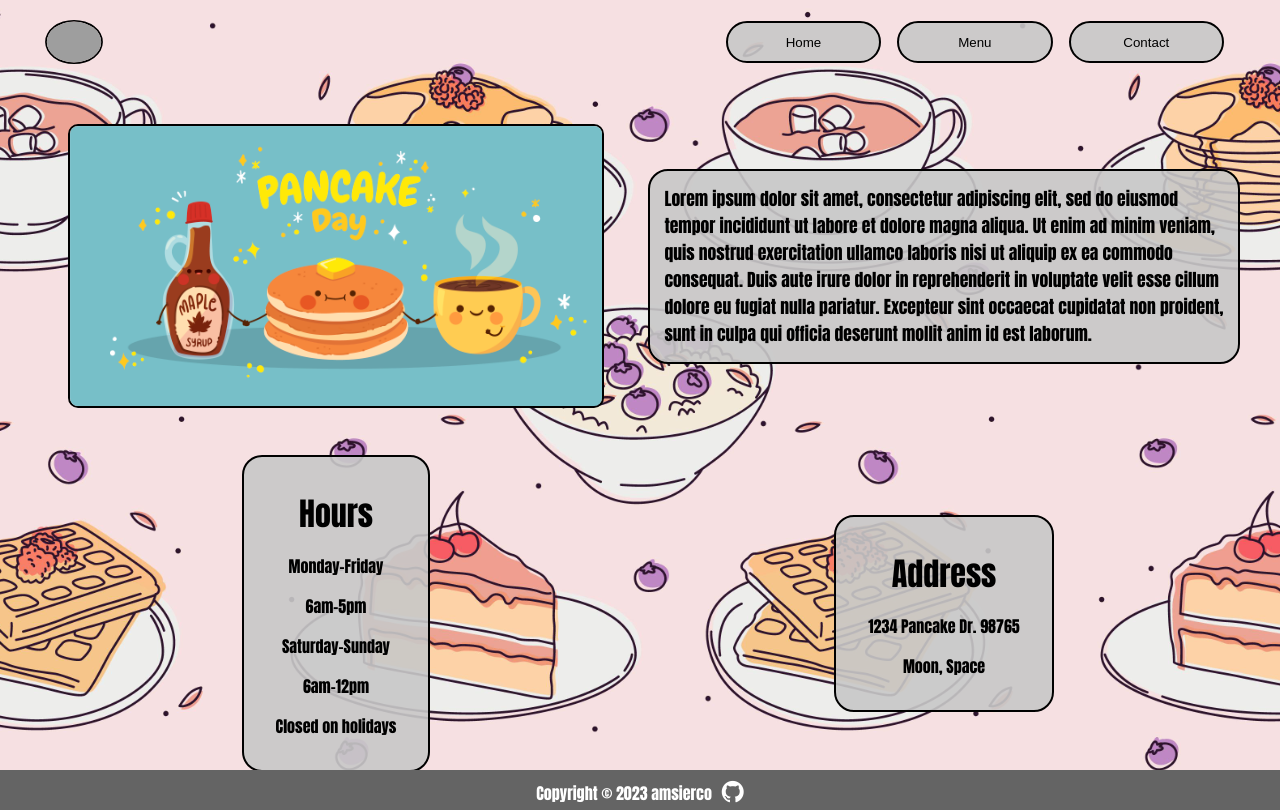
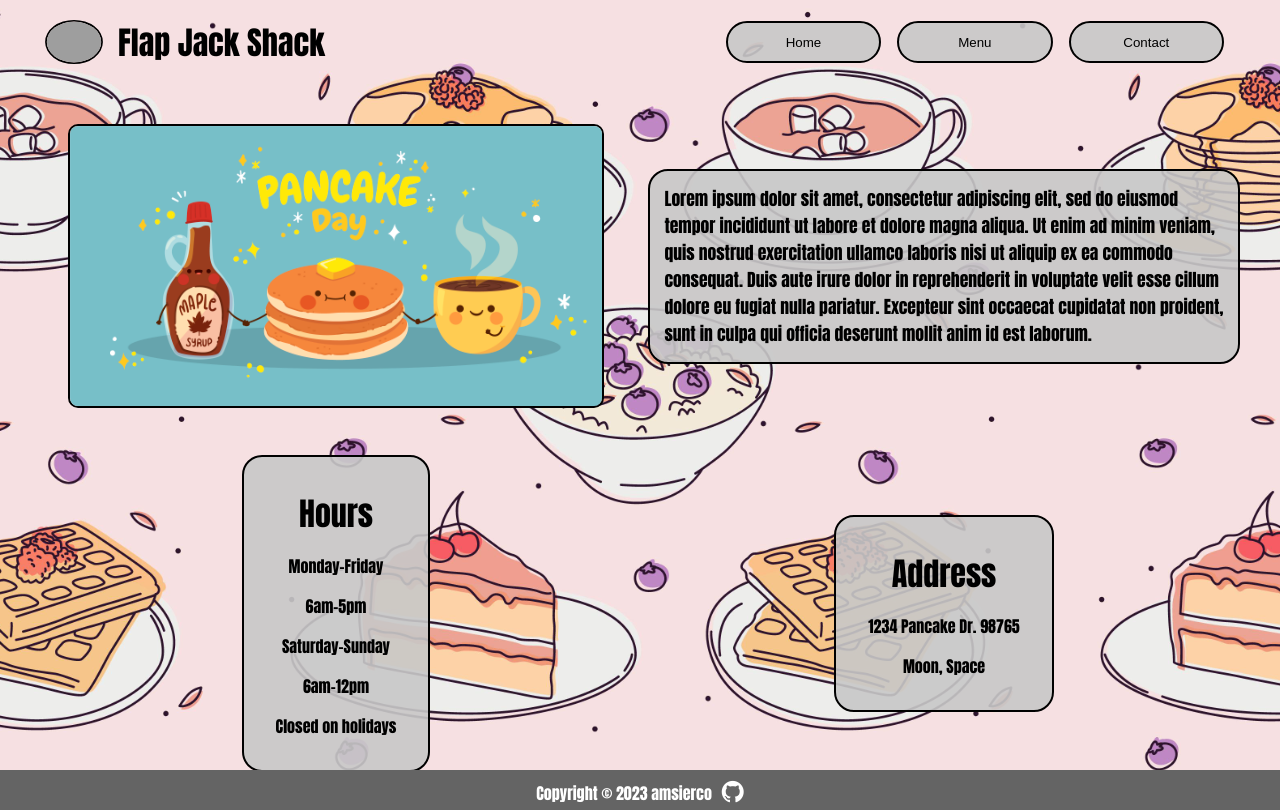
Before and after one commit to amsierco/restaurant_page, a website built with webpack: page dist/index.html in a window 1280 px wide. Built offline with nearby package versions, Linux system fonts and the light colour scheme; grey boxes are pictures that could not be loaded.

Commit message:
Added store name

```diff
--- a/src/page_display.js
+++ b/src/page_display.js
@@ -4,9 +4,11 @@ const createHeader = (() => {
     const header = document.createElement('div');
     header.className = 'header';
 
-    const logo = document.createElement('img');
-    logo.src = '../src/images/logo.jpg';
-    logo.alt = 'Store logo';
+    const logo = document.createElement('div');
+    logo.className = 'store_name'
+    logo.innerHTML =
+        `<img src='../src/images/logo.jpg' alt='Store logo'>
+        <text>Flap Jack Shack</text>`;
 
     const menu = document.createElement('button');
     menu.id = 'menu-button';
@@ -77,7 +79,8 @@ const createHomePage = (() => {
 })();
 
 const createMenuPage = (() => {
-
+    const menu = document.createElement('div');
+    menu.className = 'menu';
 })();
 
 const createContactPage = (() => {
--- a/src/styles.css
+++ b/src/styles.css
@@ -27,11 +27,21 @@ body > div#content{
     padding: var(--padding);
 }
 
-.header img {
+.header > div > img {
     width: clamp(2rem, 4rem, 5rem);
     border: 2px solid #000;
     border-radius: 90%;
     scale: 85%;
+}
+
+.header .store_name {
+    display: flex;
+    justify-content: flex-start;
+    align-items: center;
+    text-align: center;
+    gap: 10px;
+    font-weight: 1000;
+    font-size: 2rem;
 }
 
 .header button {
```
Also changed, not shown: dist/main.js.
